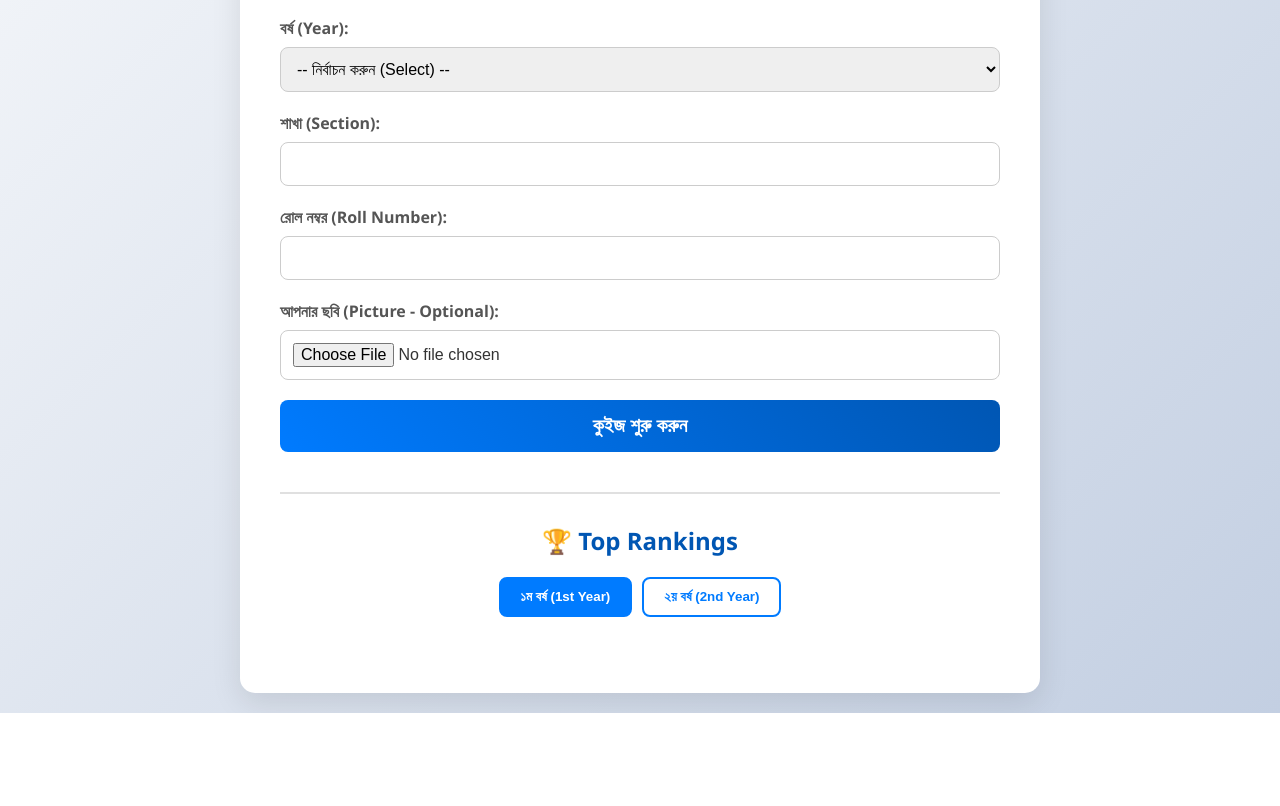
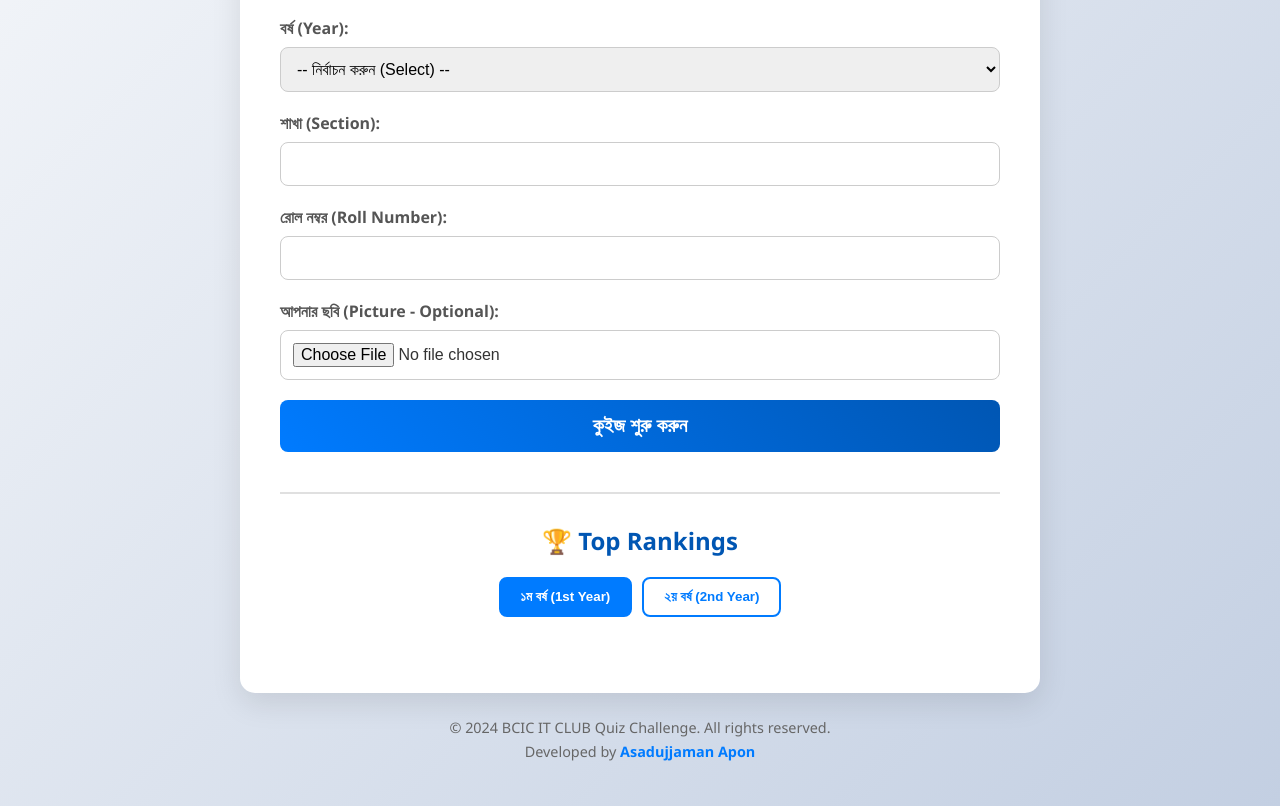
Before and after one commit to aponexe69/quiz-v3, a plain HTML site: page index.html in a window 1280 px wide. Shown: the part 221-1027 px from the top of the page. Before the commit the page ends 934 px from the top, so only its background shows below. Drawn offline with nearby package versions, Linux system fonts and the light colour scheme; no server answers.

Commit message:
Update index.html

```diff
--- a/index.html
+++ b/index.html
@@ -13,6 +13,7 @@
             font-family: 'Segoe UI', Tahoma, Geneva, Verdana, sans-serif;
             background: linear-gradient(135deg, #f5f7fa 0%, #c3cfe2 100%);
             display: flex;
+            flex-direction: column;
             justify-content: center;
             align-items: center;
             min-height: 100vh;
@@ -240,6 +241,31 @@
             .options-container {
                 grid-template-columns: 1fr 1fr;
             }
+        }
+
+        /* Footer Styles */
+        .footer {
+            text-align: center;
+            padding: 20px;
+            margin-top: auto;
+            width: 100%;
+            color: #666;
+            font-size: 0.9em;
+        }
+
+        .footer p {
+            margin: 5px 0;
+        }
+
+        .footer a {
+            color: #007bff;
+            text-decoration: none;
+            transition: color 0.3s ease;
+        }
+
+        .footer a:hover {
+            color: #0056b3;
+            text-decoration: underline;
         }
     </style>
 </head>
@@ -636,9 +662,10 @@
             doc.setFontSize(14);
             doc.setFont('helvetica', 'normal');
             doc.setTextColor(75, 85, 99);
-            doc.text(`Year: ${currentUser.year || 'N/A'}`, doc.internal.pageSize.getWidth() / 2 - 50, 145, { align: 'center' });
-            doc.text(`Section: ${currentUser.section}`, doc.internal.pageSize.getWidth() / 2 + 10, 145, { align: 'center' });
-            doc.text(`Roll: ${currentUser.roll}`, doc.internal.pageSize.getWidth() / 2 + 70, 145, { align: 'center' });
+            doc.text(`Section: ${currentUser.section}`, doc.internal.pageSize.getWidth() / 2 - 20, 145, { align: 'center' });
+            doc.text(`Roll: ${currentUser.roll}`, doc.internal.pageSize.getWidth() / 2 + 40, 145, { align: 'center' });
+            // Year label with right alignment (positioned within the white content box, avoiding photo overlap)
+            doc.text(`Year: ${currentUser.year || 'N/A'}`, 250, 145, { align: 'right' });
 
             // Achievement statement
             doc.setFontSize(16);
@@ -1099,6 +1126,12 @@
 
     </script>
 
+    <!-- Footer -->
+    <footer class="footer">
+        <p>&copy; 2024 BCIC IT CLUB Quiz Challenge. All rights reserved.</p>
+        <p>Developed by <strong><a href="https://facebook.com/aponexe69" target="_blank" rel="noopener noreferrer">Asadujjaman Apon</a></strong></p>
+    </footer>
+
 </body>
 
 </html>
```
